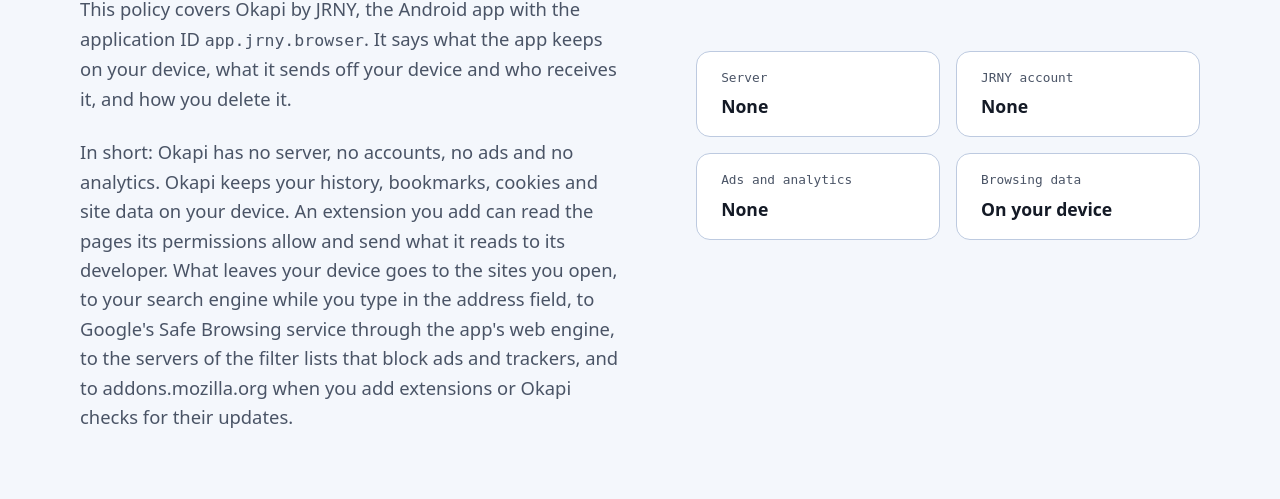
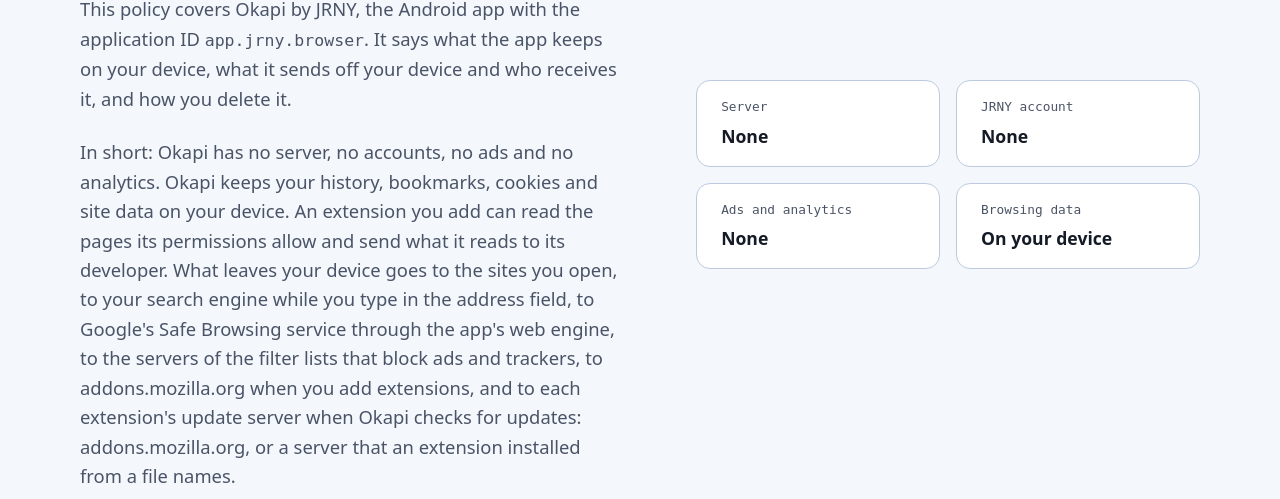
Before and after one commit to cylim/android-browser, a browser extension: page website/public/privacy.html in a window 1280 px wide. Shown: the part 301-800 px from the top of the page. Drawn offline with Linux system fonts and the light colour scheme.

Commit message:
Privacy: the summaries name each extension's update server too

```diff
--- a/website/public/privacy.html
+++ b/website/public/privacy.html
@@ -48,7 +48,7 @@
         <p class="eyebrow">Effective date: <time datetime="2026-11-26">26 November 2026</time></p>
         <h1 id="pp-title">Privacy policy</h1>
         <p class="lede">This policy covers Okapi by JRNY, the Android app with the application ID <code>app.jrny.browser</code>. It says what the app keeps on your device, what it sends off your device and who receives it, and how you delete it.</p>
-        <p class="lede">In short: Okapi has no server, no accounts, no ads and no analytics. Okapi keeps your history, bookmarks, cookies and site data on your device. An extension you add can read the pages its permissions allow and send what it reads to its developer. What leaves your device goes to the sites you open, to your search engine while you type in the address field, to Google's Safe Browsing service through the app's web engine, to the servers of the filter lists that block ads and trackers, and to addons.mozilla.org when you add extensions or Okapi checks for their updates.</p>
+        <p class="lede">In short: Okapi has no server, no accounts, no ads and no analytics. Okapi keeps your history, bookmarks, cookies and site data on your device. An extension you add can read the pages its permissions allow and send what it reads to its developer. What leaves your device goes to the sites you open, to your search engine while you type in the address field, to Google's Safe Browsing service through the app's web engine, to the servers of the filter lists that block ads and trackers, to addons.mozilla.org when you add extensions, and to each extension's update server when Okapi checks for updates: addons.mozilla.org, or a server that an extension installed from a file names.</p>
       </div>
       <dl class="reqs">
         <div><dt>Server</dt><dd>None</dd></div>
```
Also changed, not shown: 2 other files.
